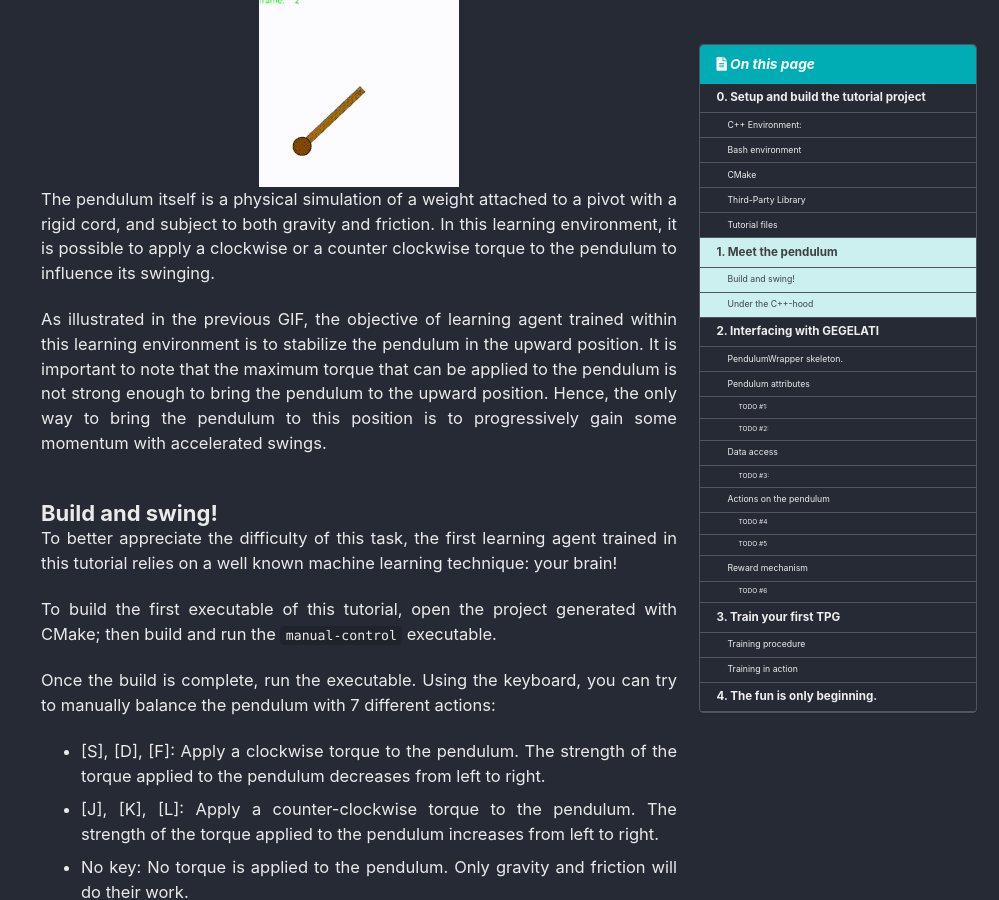
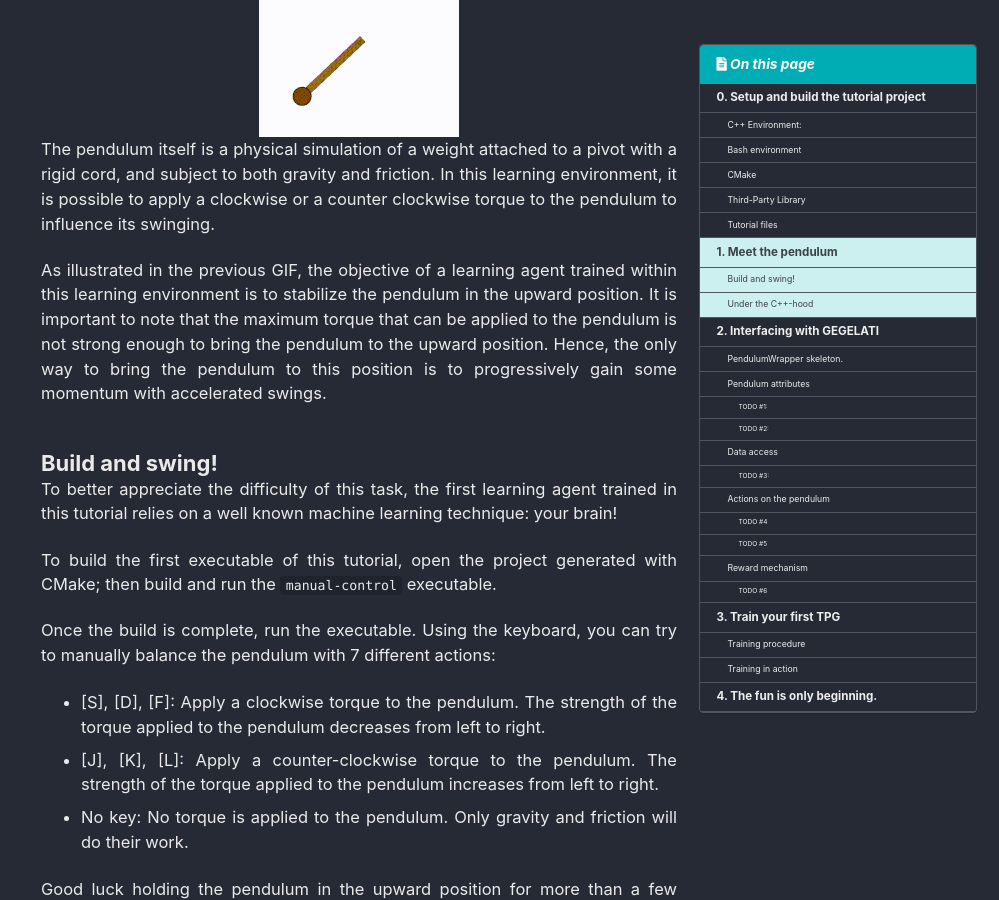
Before and after one commit to gegelati/gegelati-tutorial, a Jekyll site: the page built from docs/_pages/index.md, in a window 1280 px wide and 900 px high, scrolled down 2507 px. Shown: the whole window, without its empty margins (281-1280 px from the left). Built offline with Jekyll 4.4.1, drawn with Linux system fonts in a browser that asks for light colours; cached includes are drawn as plain includes; formulas are drawn with MathJax 3; the list of posts is cut into pages by our own code; some of the changed text lies outside the part shown.

Commit message:
(Pages) Emmanuel's typos

````diff
--- a/docs/_pages/index.md
+++ b/docs/_pages/index.md
@@ -39,9 +39,8 @@
 To check if the CMake tool is already available on your workstation simply type the following command:
 ```bash
 cmake --version
-
 ```
-{% details In case CMake is not installed follow the click here to display installation advice. %}
+{% details In case CMake is not installed **click here** to display installation advice. %}
 The latest version of CMake can be downloaded at the following URL: https://cmake.org/download/.
 For a simple installation, choose the binary version for windows.
 During the installation process, select the "ADD TO PATH FOR ALL USERS" option.
@@ -120,7 +119,7 @@
 The pendulum itself is a physical simulation of a weight attached to a pivot with a rigid cord, and subject to both gravity and friction.
 In this learning environment, it is possible to apply a clockwise or a counter clockwise torque to the pendulum to influence its swinging.
 
-As illustrated in the previous GIF, the objective of learning agent trained within this learning environment is to stabilize the pendulum in the upward position.
+As illustrated in the previous GIF, the objective of a learning agent trained within this learning environment is to stabilize the pendulum in the upward position.
 It is important to note that the maximum torque that can be applied to the pendulum is not strong enough to bring the pendulum to the upward position.
 Hence, the only way to bring the pendulum to this position is to progressively gain some momentum with accelerated swings.
 
````
Also changed, not shown: other parts of docs/_pages/index.md (+1 -1 lines).
